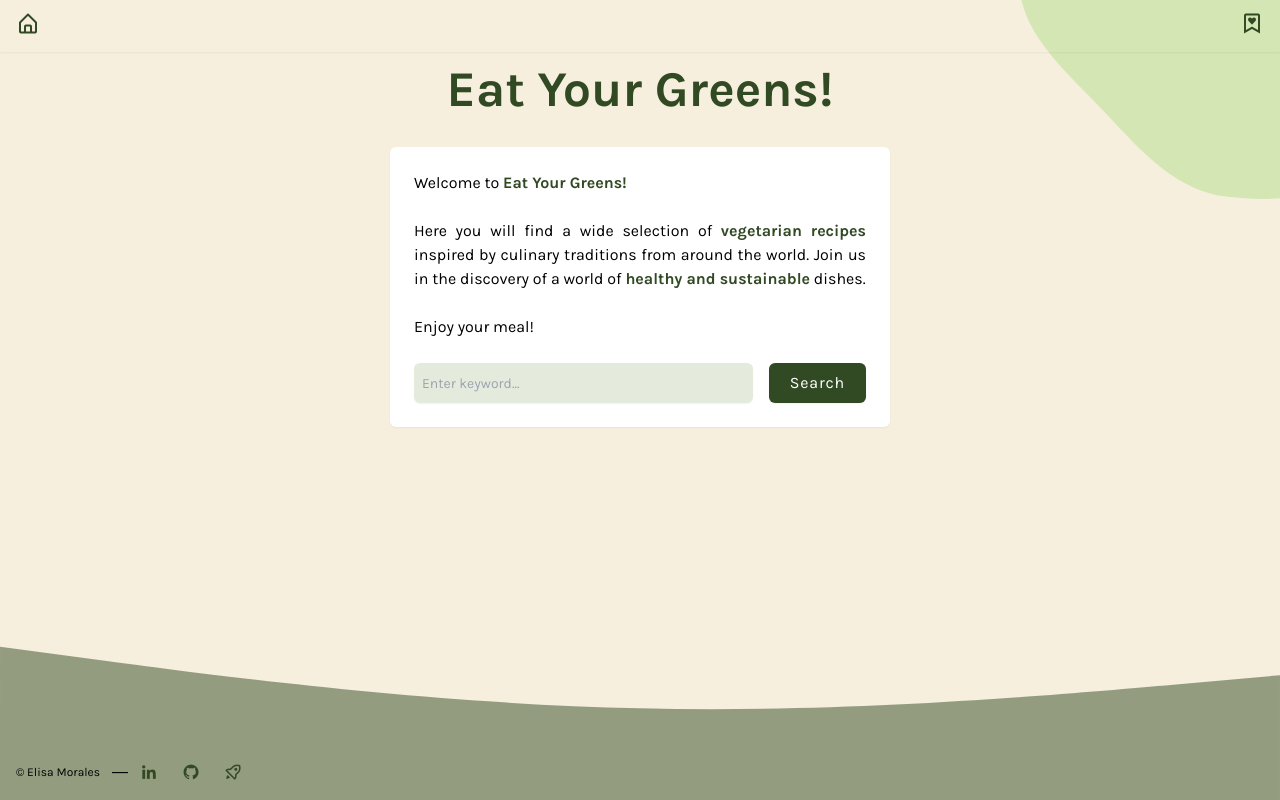
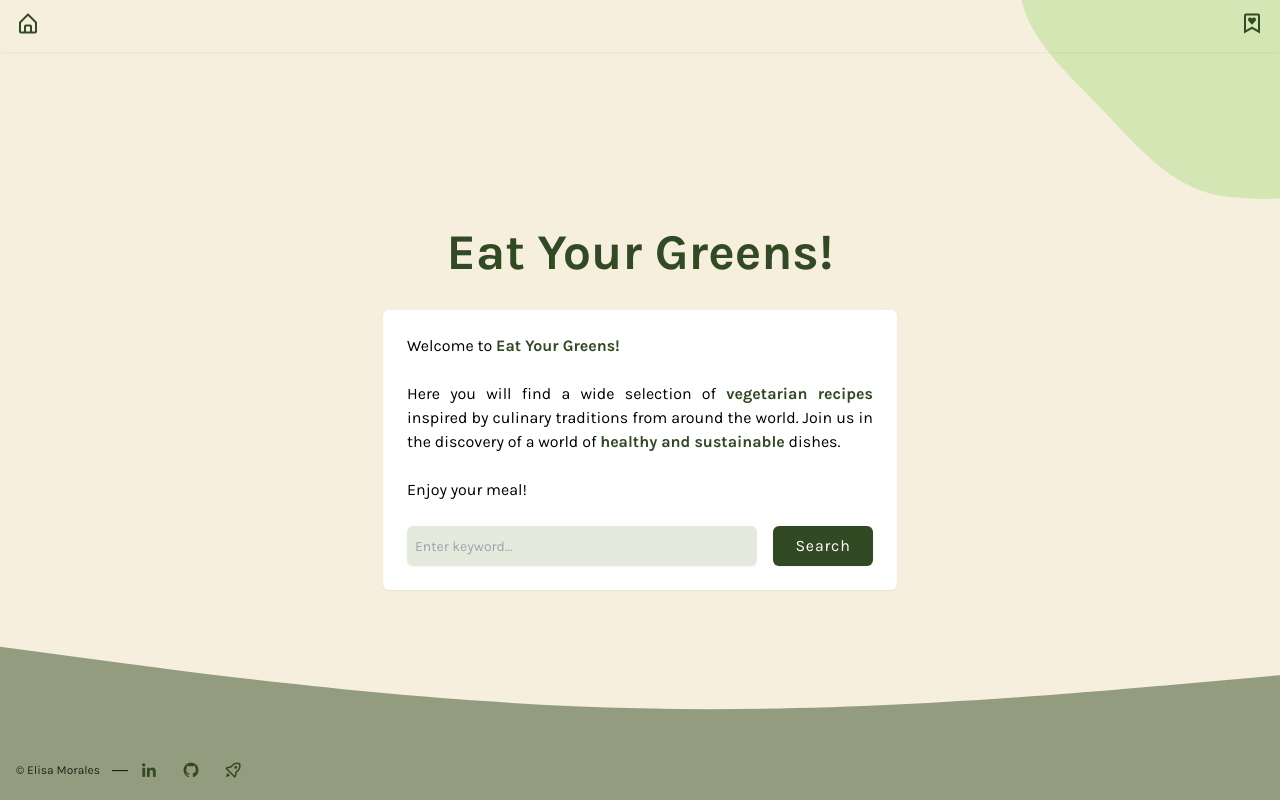
Before and after one commit to elisa-morales/eat-your-greens, a React (Vite) app: page / in a window 1280 px wide. Built offline with nearby package versions, Linux system fonts and the light colour scheme.

Commit message:
come prima

```diff
--- a/src/components/Footer.jsx
+++ b/src/components/Footer.jsx
@@ -1,8 +1,8 @@
 export default function Footer() {
   return (
     <>
-      <footer className="fixed bottom-3 left-4 z-11">
-        <div className="flex gap-3">
+      <footer className="fixed bottom-0 -z-10">
+        <div className="flex gap-3 py-3.5 px-4">
           <p className="text-xs pt-1"> &#169; Elisa Morales</p>
           <p>―</p>
 
--- a/src/components/Hero.jsx
+++ b/src/components/Hero.jsx
@@ -2,8 +2,7 @@ import SearchBar from "../components/SearchBar"
 
 export default function Hero() {
   return (
-    <div className="flex justify-center items-center z-0">
-      <div className="max-w-[540px] mx-auto px-5 text-center">
+    <div className="flex flex-col items-center justify-center h-[calc(100vh-100px)] max-w-[540px] mx-auto my-auto px-5 text-center">
       <h1 className="text-primary max-sm:text-[36px] text-[50px] font-bold mb-5">Eat Your Greens!</h1>
       <div className="bg-white p-6 rounded-md shadow-sm">
         <p className="text-justify max-sm:text-sm">
@@ -15,8 +14,8 @@ export default function Hero() {
           <br />
           Enjoy your meal!
         </p>
+
         <SearchBar />
-        </div>
       </div>
     </div>
   )
```
Lines whose indentation alone changed are shown as unchanged.
